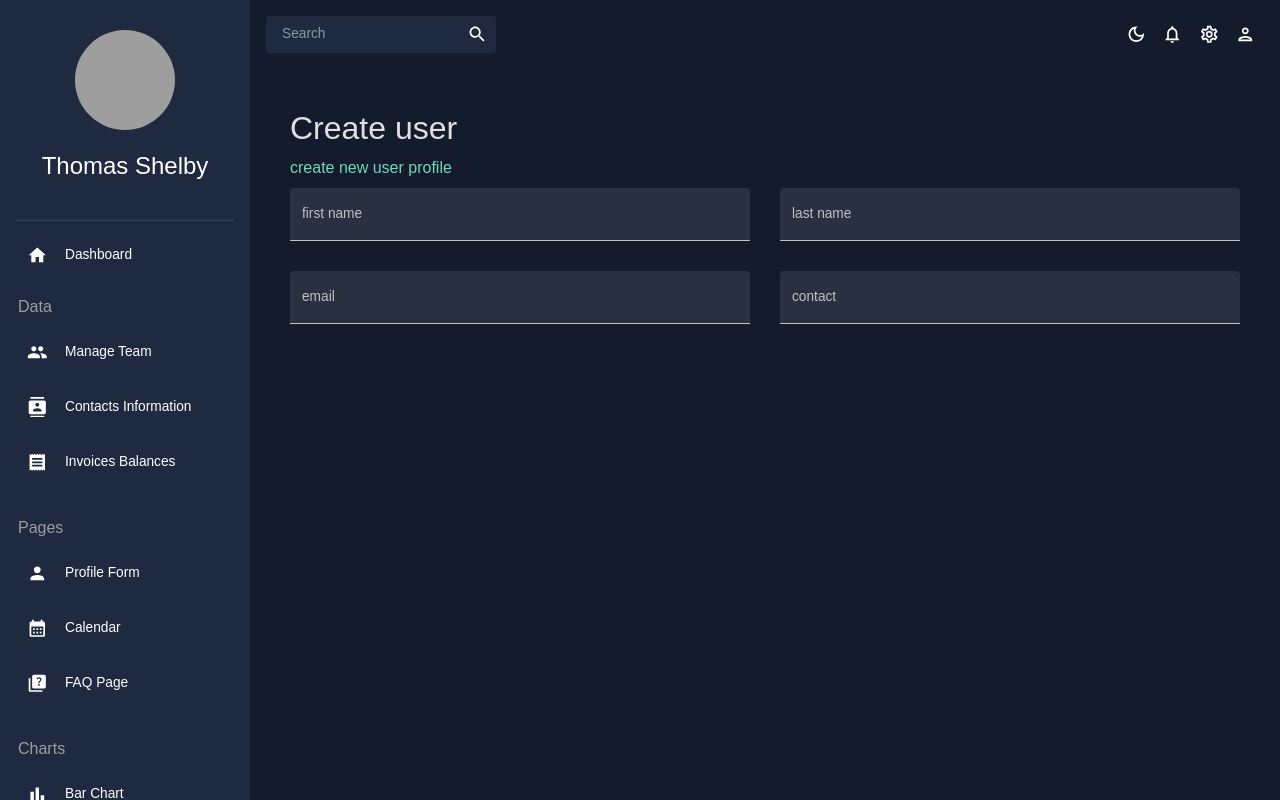
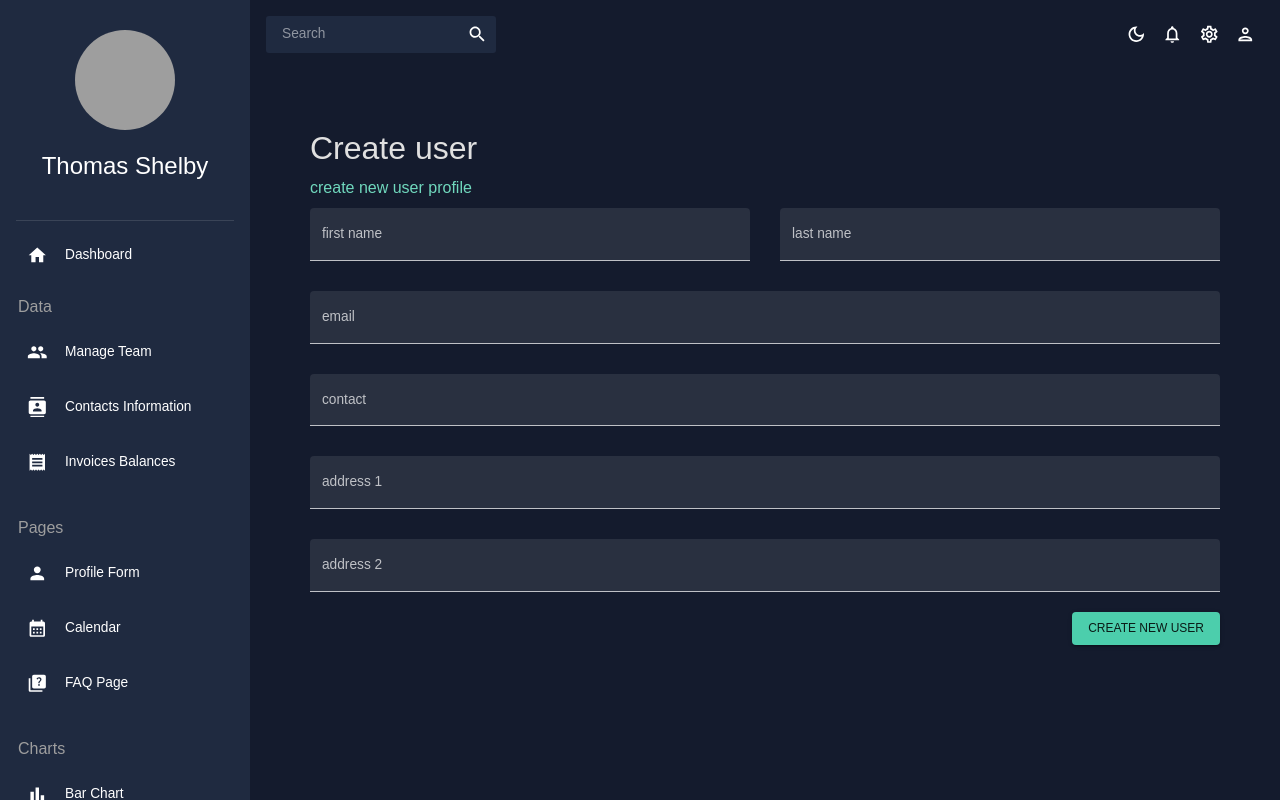
Before and after one commit to mprzybyl96/Admin-Dashboard-App, a React (Create React App) app: page /pages/profile-form in a window 1280 px wide. Built offline with nearby package versions, Linux system fonts and the light colour scheme; grey boxes are pictures that could not be loaded.

Commit message:
finished new user form

```diff
--- a/src/scenes/form/CustomTextField.tsx
+++ b/src/scenes/form/CustomTextField.tsx
@@ -7,6 +7,7 @@ interface CustomTextFieldProps {
   values: any;
   touched: any;
   errors: any;
+  span?: number;
   handleBlur: (args: any) => void;
   handleChange: (args: any) => void;
 }
@@ -19,6 +20,7 @@ const CustomTextField: React.FC<CustomTextFieldProps> = ({
   errors,
   handleBlur,
   handleChange,
+  span = 4,
 }) => {
   return (
     <TextField
@@ -32,7 +34,7 @@ const CustomTextField: React.FC<CustomTextFieldProps> = ({
       name={name}
       error={!!touched && !!errors}
       helperText={touched && errors}
-      sx={{ gridColumn: "span 2" }}
+      sx={{ gridColumn: `span ${span}` }}
     />
   );
 };
--- a/src/scenes/form/index.tsx
+++ b/src/scenes/form/index.tsx
@@ -1,4 +1,4 @@
-import { Box, TextField, useMediaQuery } from "@mui/material";
+import { Box, Button, TextField, useMediaQuery } from "@mui/material";
 import React from "react";
 import { Formik } from "formik";
 import * as yup from "yup";
@@ -18,10 +18,12 @@ const initialValues = {
 
 const Form = () => {
   const isNonMobile = useMediaQuery("(min-width:600px)");
-  const handleFormSumbmit = (values: any) => {};
+  const handleFormSumbmit = (values: any) => {
+    console.log("values = ", values);
+  };
 
   return (
-    <Box m="20px">
+    <Box m="40px">
       <TitleComponent
         title={"Create user"}
         subtitle={"create new user profile"}
@@ -56,6 +58,7 @@ const Form = () => {
                 errors={errors.firstName}
                 handleBlur={handleBlur}
                 handleChange={handleChange}
+                span={2}
               />
               <CustomTextField
                 label="last name"
@@ -65,6 +68,7 @@ const Form = () => {
                 errors={errors.lastName}
                 handleBlur={handleBlur}
                 handleChange={handleChange}
+                span={2}
               />
               <CustomTextField
                 label="email"
@@ -84,6 +88,29 @@ const Form = () => {
                 handleBlur={handleBlur}
                 handleChange={handleChange}
               />
+              <CustomTextField
+                label="address 1"
+                name="address1"
+                values={values.address1}
+                touched={touched.address1}
+                errors={errors.address1}
+                handleBlur={handleBlur}
+                handleChange={handleChange}
+              />
+              <CustomTextField
+                label="address 2"
+                name="address2"
+                values={values.address2}
+                touched={touched.address2}
+                errors={errors.address2}
+                handleBlur={handleBlur}
+                handleChange={handleChange}
+              />
+            </Box>
+            <Box display="flex" justifyContent="end" mt="20px">
+              <Button type="submit" color="secondary" variant="contained">
+                Create New User
+              </Button>
             </Box>
           </form>
         )}
```
